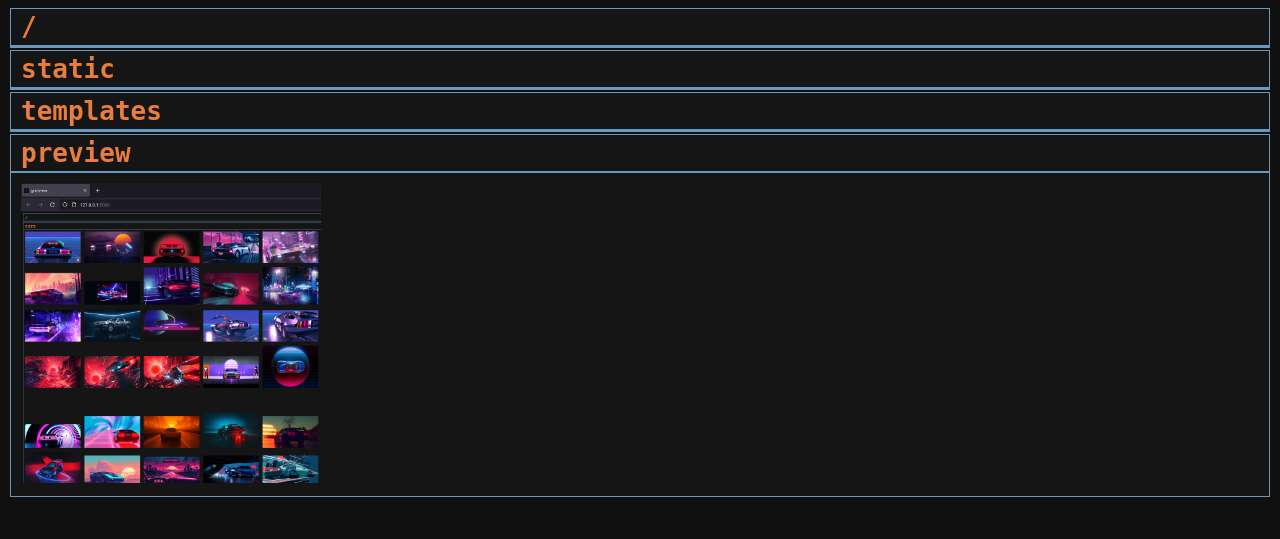
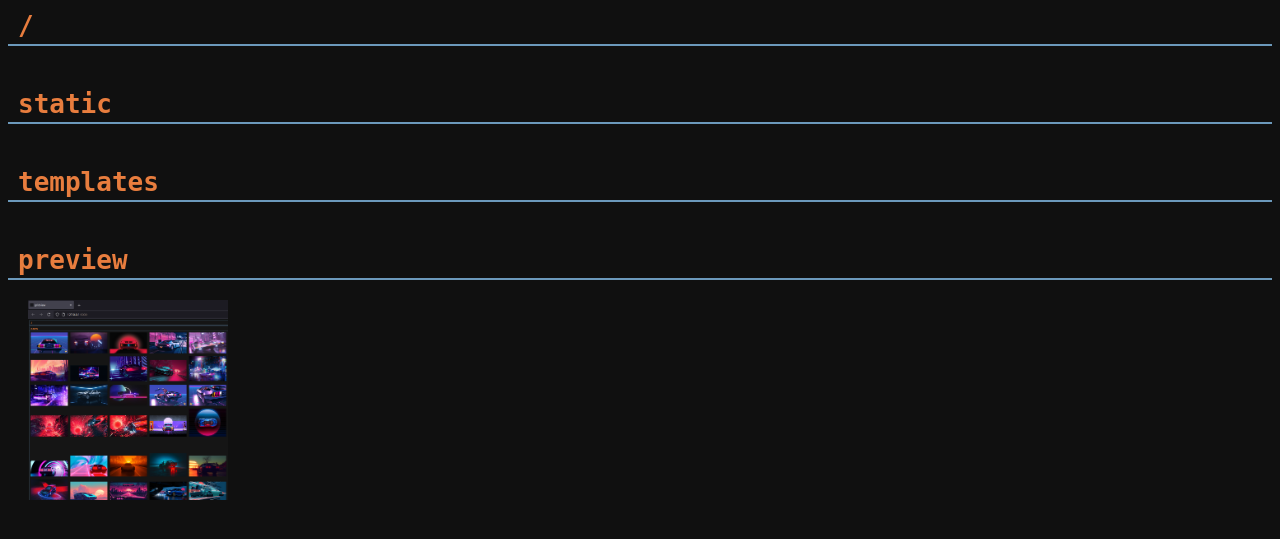
Before and after one commit to 0000xFFFF/gridview-flask, a Flask app: page / in a window 1280 px wide. Shown: the top 539 px of the page. Run offline with Flask 3, Linux system fonts and the light colour scheme.

Commit message:
added masonry grid

```diff
--- a/static/script.js
+++ b/static/script.js
@@ -2,37 +2,68 @@
 fetch('/media-list')
     .then(response => response.json())
     .then(directories => {
-        const mediaDirs = document.getElementById('media-dirs');
+        const div_dirs = document.getElementById('media-dirs');
         directories.forEach(dir => {
 
-            const mediaDir = document.createElement('div');
-            mediaDir.className = 'media-dir';
+            const div_dir = document.createElement('div');
+            div_dir.className = 'media-dir';
 
-            // Create an H1 element for each directory
+            const div_dir_head = document.createElement('div');
+            div_dir_head.className = 'media-dir-head';
             const h1 = document.createElement('h1');
             h1.textContent = dir.path === '.' ? '/' : `${dir.path}`;
-            mediaDir.appendChild(h1);
+            div_dir_head.appendChild(h1);
+            div_dir.appendChild(div_dir_head)
 
-            // Create media items for each file in the directory
+            const div_dir_files = document.createElement('div');
+            div_dir_files.className = 'media-dir-files';
+
             dir.files.forEach(file => {
-                const mediaFile = document.createElement('div');
-                mediaFile.className = 'media-file';
+                const div_file = document.createElement('div');
+                div_file.className = 'media-file';
 
-                // Create image or video element based on file type
                 if (file.endsWith('.png') || file.endsWith('.jpg') || file.endsWith('.jpeg') || file.endsWith('.gif')) {
                     const img = document.createElement('img');
                     img.src = `/media/${dir.path === '.' ? '' : dir.path + '/'}${file}`;
-                    mediaFile.appendChild(img);
+                    div_file.appendChild(img);
                 } else if (file.endsWith('.mp4') || file.endsWith('.webm') || file.endsWith('.mov') || file.endsWith('.avi')) {
                     const video = document.createElement('video');
                     video.src = `/media/${dir.path === '.' ? '' : dir.path + '/'}${file}`;
                     video.controls = true;
-                    mediaFile.appendChild(video);
+                    div_file.appendChild(video);
                 }
 
-                mediaDir.appendChild(mediaFile);
+                div_dir_files.appendChild(div_file);
             });
-            mediaDirs.append(mediaDir);
+            div_dir.append(div_dir_files);
+            div_dirs.append(div_dir);
         });
     })
     .catch(error => console.error('Error fetching media list:', error));
+
+
+document.addEventListener("DOMContentLoaded", function () {
+    const mediaDirFiles = document.querySelector('.media-dir-files');
+    const mediaFiles = document.querySelectorAll('.media-file');
+
+    function adjustMasonry() {
+        let columnHeights = [];
+
+        mediaFiles.forEach(file => {
+            const media = file.querySelector('img, video');
+            if (media.complete) {
+                const height = media.clientHeight;
+                file.style.gridRowEnd = `span ${Math.ceil(height / 10)}`;
+            } else {
+                media.onload = () => {
+                    const height = media.clientHeight;
+                    file.style.gridRowEnd = `span ${Math.ceil(height / 10)}`;
+                };
+            }
+        });
+    }
+
+    // Adjust on load and on window resize
+    window.addEventListener('load', adjustMasonry);
+    window.addEventListener('resize', adjustMasonry);
+});
--- a/static/styles.css
+++ b/static/styles.css
@@ -24,18 +24,22 @@ h1 {
     margin: 0;
 }
 
-.media-dir {
-    background-color: var(--main-color-comments);
-    border: 1px solid var(--main-color-blue);
-    margin: 2px;
+
+.media-dir-files {
+    column-count: 6; /* Number of columns, adjust as needed */
+    column-gap: 5px; /* Space between the columns */
+    margin: 20px;
 }
 
 .media-file {
-    margin: 10px;
     display: inline-block;
+    margin-bottom: 5px; /* Space between items */
+    width: 100%;
 }
 
-img, video {
-    max-width: 300px;
-    max-height: 300px;
+.media-file img,
+.media-file video {
+    width: 100%;
+    height: auto;
+    display: block;
 }
```
